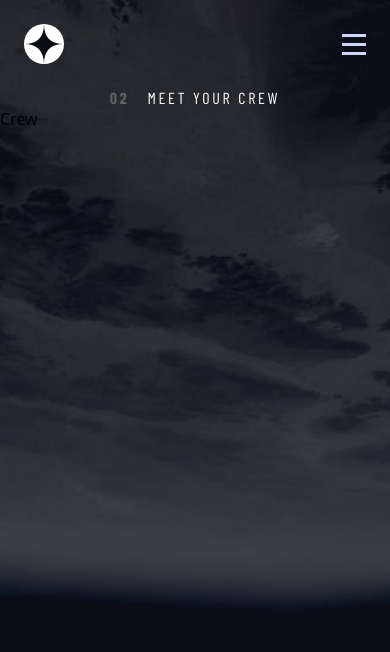
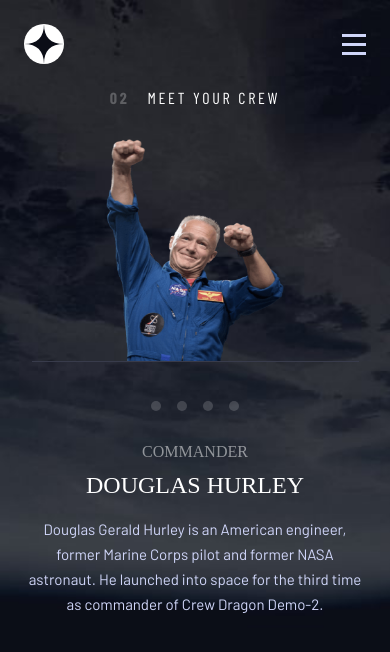
Before and after one commit to CiroJSCH/space-tourism-website, a React (Vite) app: page /crew in a window 390 px wide. Shown: the top 652 px of the page. Built offline with nearby package versions, Linux system fonts and the light colour scheme; a web font is replaced by a local one.

Commit message:
Crew component (mobile)

```diff
--- a/src/components/Crew.jsx
+++ b/src/components/Crew.jsx
@@ -1,9 +1,58 @@
-import React from 'react'
+// Libraries
+import { useState } from 'react';
+
+// Assets
+import douglas from '../assets/crew/image-douglas-hurley.png';
+import mark from '../assets/crew/image-mark-shuttleworth.png';
+import victor from '../assets/crew/image-victor-glover.png';
+import anousheh from '../assets/crew/image-anousheh-ansari.png';
+
+// Data
+import { crew as crewData } from '../data/data.json';
+
+const images = {
+  0: douglas,
+  1: mark,
+  2: victor,
+  3: anousheh,
+};
 
 const Crew = () => {
+  const [crew, setCrew] = useState(crewData[0]);
+
   return (
-    <div>Crew</div>
-  )
-}
+    <section className='mt-8 flex flex-col items-center'>
+      <div className='w-[327px] h-[223px] border-b border-b-[#383B4B] grid place-content-center'>
+        <img
+          src={images[crewData.indexOf(crew)]}
+          alt='Crew member'
+          className='w-[177.12px] h-[222px]'
+        />
+      </div>
+      <nav className='mt-[39px]'>
+        <ul className='flex flex-row gap-4'>
+          {crewData.map(({ name }, index) => (
+            <li
+              key={name}
+              className={`rounded-full w-[10px] h-[10px] bg-white opacity-[0.17] ${
+                crewData.indexOf(crew) === index && 'opacity-100'
+              }`}
+              onClick={() => setCrew(crewData[index])}
+            ></li>
+          ))}
+        </ul>
+      </nav>
+      <div>
+        <div className='flex flex-col text-center mt-8 uppercase text-white font-belle '>
+          <span className='leading-[18px] opacity-50'>{crew.role}</span>
+          <h2 className='text-[24px] leading-[32px] mt-2'>{crew.name}</h2>
+        </div>
+        <p className='font-brl text-primary text-[15px] text-center leading-[25px] mt-4 px-6'>
+          {crew.bio}
+        </p>
+      </div>
+    </section>
+  );
+};
 
-export default Crew
+export default Crew;
```
